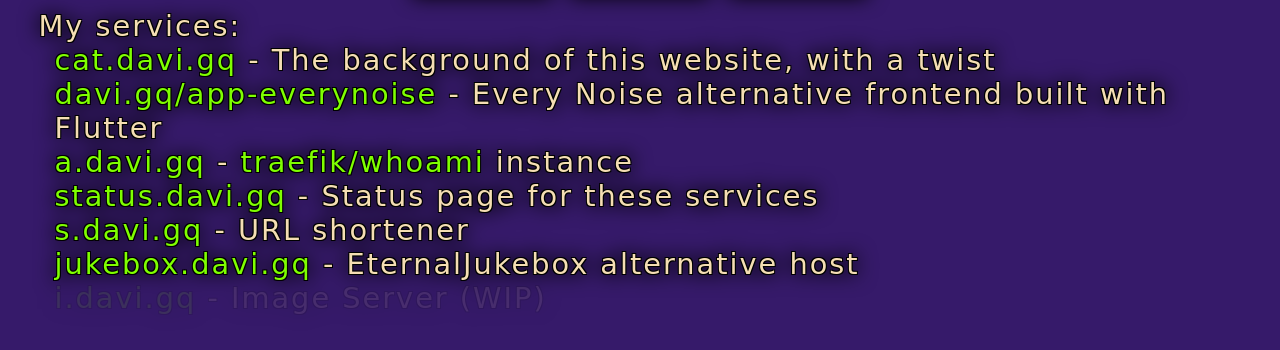
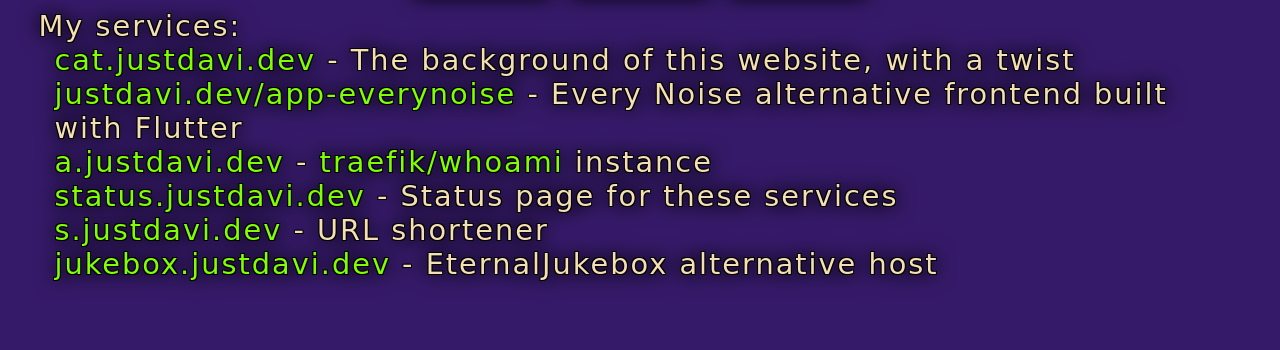
Before and after one commit to daviirodrig/daviirodrig.github.io, a plain HTML site: page index.html in a window 1280 px wide. Shown: the part 66-416 px from the top of the page. Drawn offline with Linux system fonts and the light colour scheme; a web font is replaced by a local one.

Commit message:
update domain

```diff
--- a/index.html
+++ b/index.html
@@ -22,31 +22,31 @@
     My services:
     <ul>
       <li>
-        <a target="_blank" target="_blank" href="https://cat.davi.gq">cat.davi.gq</a> - The background of this website,
+        <a target="_blank" target="_blank" href="https://cat.justdavi.dev">cat.justdavi.dev</a> - The background of this website,
         with a twist
       </li>
       <li>
-        <a target="_blank" href="https://davi.gq/app-everynoise">davi.gq/app-everynoise</a> - Every Noise alternative
+        <a target="_blank" href="https://justdavi.dev/app-everynoise">justdavi.dev/app-everynoise</a> - Every Noise alternative
         frontend built
         with Flutter
       </li>
       <li>
-        <a target="_blank" href="https://a.davi.gq">a.davi.gq</a> - <a target="_blank"
+        <a target="_blank" href="https://a.justdavi.dev">a.justdavi.dev</a> - <a target="_blank"
           href="http://hub.docker.com/r/traefik/whoami">traefik/whoami</a>
         instance
       </li>
       <li>
-        <a target="_blank" href="https://status.davi.gq">status.davi.gq</a> - Status page for these services
+        <a target="_blank" href="https://status.justdavi.dev">status.justdavi.dev</a> - Status page for these services
       </li>
       <li>
-        <a target="_blank" href="https://s.davi.gq">s.davi.gq</a> - URL shortener
+        <a target="_blank" href="https://s.justdavi.dev">s.justdavi.dev</a> - URL shortener
       </li>
       <li>
-        <a target="_blank" href="https://jukebox.davi.gq">jukebox.davi.gq</a> - EternalJukebox alternative host
+        <a target="_blank" href="https://jukebox.justdavi.dev">jukebox.justdavi.dev</a> - EternalJukebox alternative host
       </li>
-      <li class="service-down">
-        <a target="_blank" href="https://i.davi.gq">i.davi.gq</a> - Image Server (WIP)
-      </li>
+    <!-- <li class="service-down">
+        <a target="_blank" href="https://i.justdavi.dev">i.justdavi.dev</a> - Image Server (WIP)
+      </li>   -->
     </ul>
   </main>
   <footer>
```
